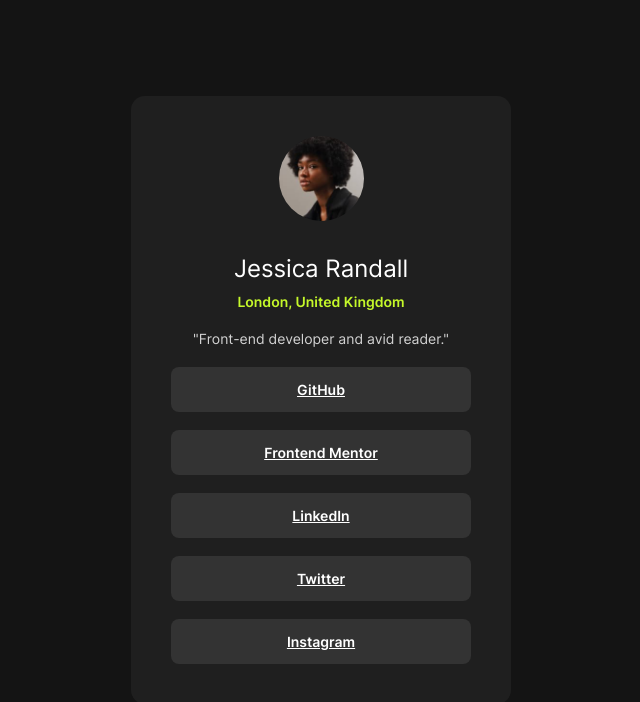
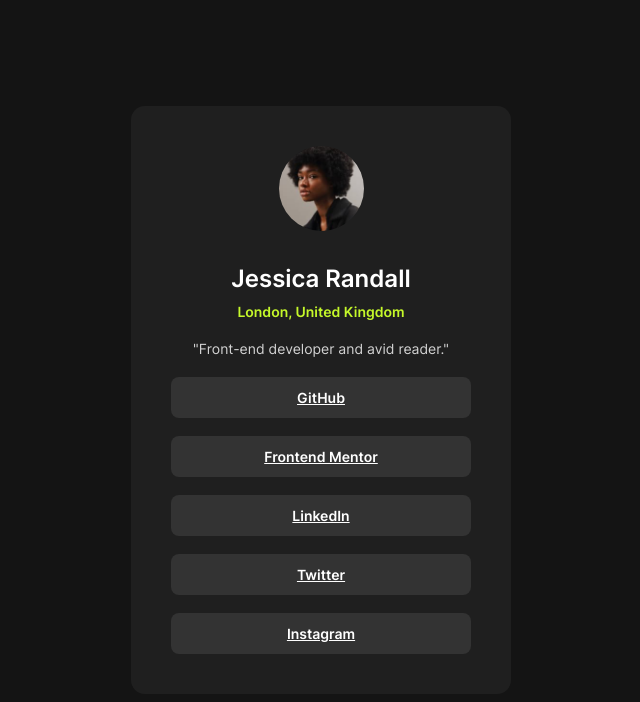
Before and after one commit to swarnim-me/social-links-profile, a plain HTML site: page index.html in a window 1280 px wide. Shown: the whole page, without its empty margins (319-959 px from the left). Drawn offline with Linux system fonts and the light colour scheme.

Commit message:
Fix name weight

```diff
--- a/css/style.css
+++ b/css/style.css
@@ -39,7 +39,7 @@
 
 .name {
     font-size: 24px;
-    font-weight: 400;
+    font-weight: 600;
     margin: 10px 0;
     font-family: Inter;
 }
@@ -74,7 +74,7 @@
 .links-wrapper>a {
     background: var(--clr-grey);
     color: white;
-    padding: 14px 0;
+    padding: 12px 0;
     font-weight: 600;
     border-radius: 8px;
 }
```
